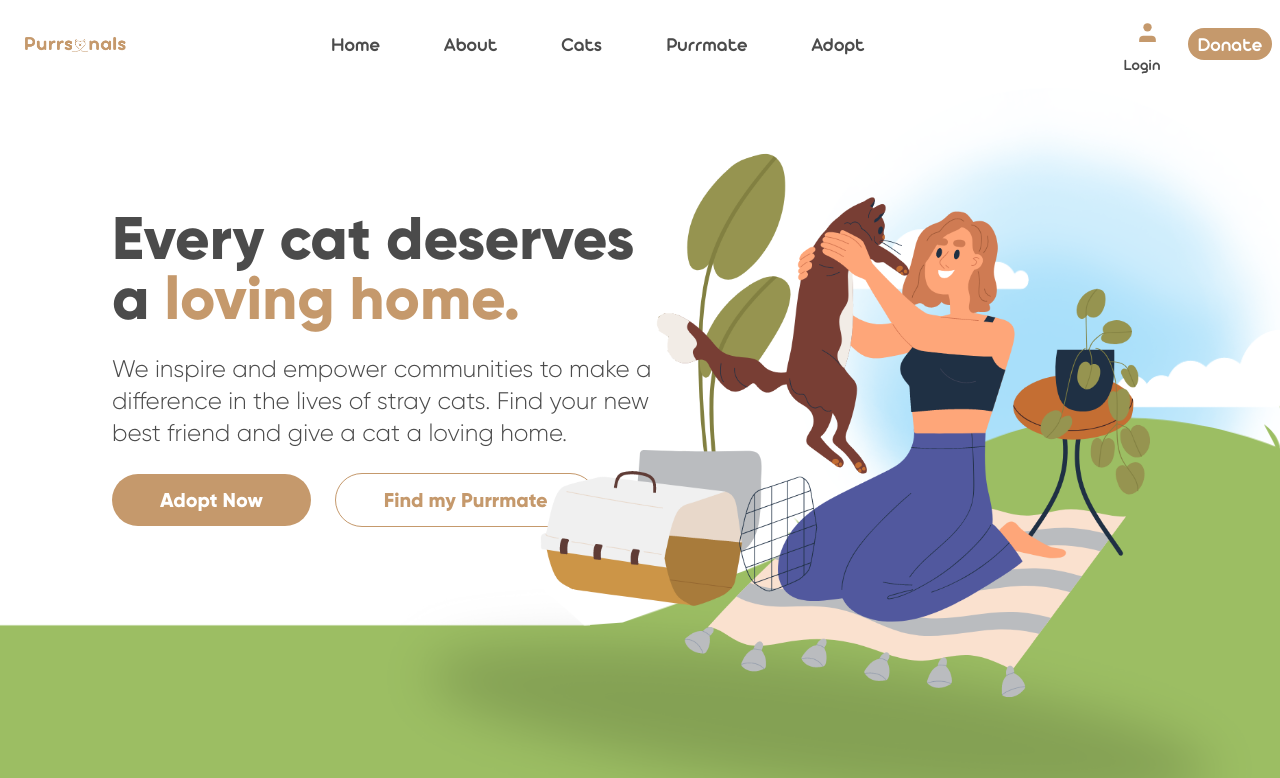
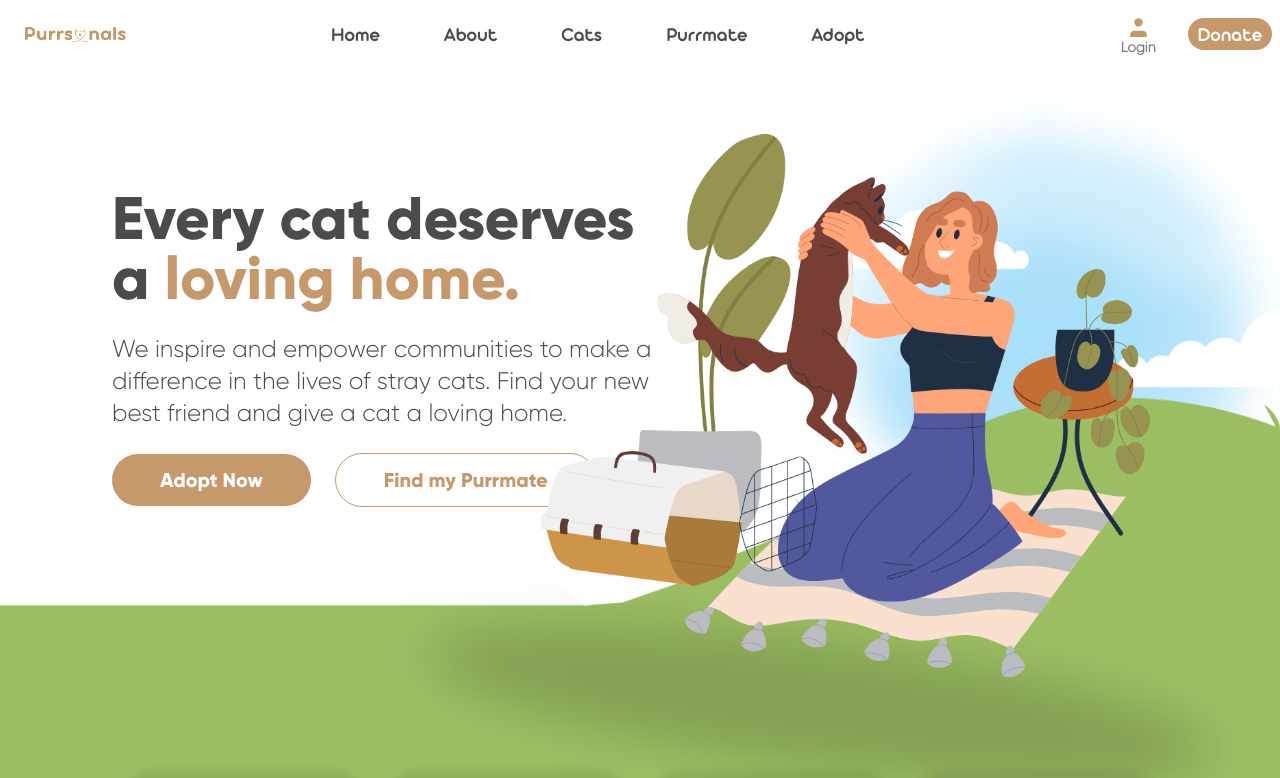
Before and after one commit to wintermelona/purrsonals, a Next.js app: page / in a window 1280 px wide. Shown: the top 778 px of the page. Built offline with nearby package versions, Linux system fonts and the light colour scheme; no server answers.

Commit message:
fix login + register

```diff
--- a/components/Navbar.js
+++ b/components/Navbar.js
@@ -2,7 +2,7 @@ import Link from "next/link";
 import useScrollPosition from '@/hooks/useScrollPosition';
 import { InformationCircleIcon } from "@heroicons/react/24/solid";
 import React, { useState, useContext, useEffect } from "react";
-import {signIn, signOut, useSession} from 'next-auth/react';
+import { signIn, signOut, useSession } from 'next-auth/react';
 import {
   Input,
   Typography,
@@ -50,19 +50,19 @@ const Navbar = () => {
   // Get session data from NextAuth, see https://next-auth.js.org/getting-started/client#usesession
   // Session has user object with {name, email...}
   // Can use status to check if a user is authenticated. Status can be {"authenticated", "unauthenticated"}
-  const {data: session, status} = useSession() // need to import this hook if the user session is required
+  const { data: session, status } = useSession() // need to import this hook if the user session is required
 
   // console.log("session", session, "status ", status) // browser debugging, also renders server side for some reason
 
   useEffect(() => {
-        if(router.asPath.includes('callbackUrl') && router.asPath.includes('admin')){
+    if (router.asPath.includes('callbackUrl') && router.asPath.includes('admin')) {
       // console.log("session ", session)
 
-          if(session === null) {
+      if (session === null) {
         alert('Unauthorized access. Please log in.')
       }
 
-          if(session?.user?.role === "USER") {
+      if (session?.user?.role === "USER") {
         alert('Unauthorized access. Please log in with an admin account.')
       }
     }
@@ -80,8 +80,8 @@ const Navbar = () => {
   useEffect(() => {
 
 
-    if(router.asPath.includes('adopt') && status === "unauthenticated"){
-      if (scrollPosition > 600 ) {
+    if (router.asPath.includes('adopt') && status === "unauthenticated") {
+      if (scrollPosition > 600) {
         window.my_modal_1.close()
         window.my_modal_1.showModal()
       }
@@ -161,24 +161,26 @@ const Navbar = () => {
       </ul>
     </div>
 
-    <div className="navbar-end font-aristotelica space-x-4 mr-4">
+    <div className="navbar-end font-aristotelica mr-4">
       <div className="dropdown dropdown-end">
-        <label tabIndex={0} className="btn btn-ghost btn-circle">
-          <div className="indicator">
+        <label tabIndex={0} className="btn bg-white border-none hover:bg-white">
+          <div className="indicator flex flex-col justify-center items-center">
             <svg xmlns="http://www.w3.org/2000/svg" width="25" height="25" viewBox="0 0 24 24" fill="#C5996C" stroke="none">
               <path d="M20 21v-2a4 4 0 0 0-4-4H8a4 4 0 0 0-4 4v2"></path>
               <circle cx="12" cy="7" r="4"></circle>
             </svg>
+            {status === "authenticated" ? (
+              <h1 className="font-gilroyLight normal-case text-[#7a7a7a]"> {session.user.name} </h1>
+            ) : (
+              <h2 className="font-gilroyLight normal-case text-[#7a7a7a]"> Login </h2>
+            )}
           </div>
         </label>
 
+
         {/*start*/}
         {/* Based doon sa testing stuff na nakalagay dito initially */}
-        {status ===  "authenticated" ? (
-          <h1> {session.user.name} </h1>
-        ) : (
-          <h2> Login </h2>
-        )}
+
 
         <div tabIndex={0} className="mt-3 card card-compact dropdown-content w-52 bg-white shadow-xl">
           <div className="card-body">
@@ -201,7 +203,7 @@ const Navbar = () => {
                         onClick={() => window.my_modal_1.showModal()}>Login</button>
                       <dialog id="my_modal_1" className="modal">
                         <form method="dialog" className="modal-box bg-white w-auto">
-                        <button className="btn btn-sm btn-circle btn-ghost absolute text-[#4B4B4B] right-2 top-3" onClick={()=> window.my_modal_1.close()}>✕</button>
+                          <button className="btn btn-sm btn-circle btn-ghost absolute text-[#4B4B4B] right-2 top-3" onClick={() => window.my_modal_1.close()}>✕</button>
                           <div className="signin p-5">
                             <div className="text-center">
                               <h1 className="font-bold text-[#4B4B4B] font-gilroy text-4xl">Login</h1>
@@ -210,7 +212,7 @@ const Navbar = () => {
 
                             <div className="flex flex-col justify-center place-items-center space-y-5 pt-3 font-gilroyLight pb-10">
                               <div className="w-full">
-                              <Input label="Email Address" value={email} onChange={(e) => setEmail(e.target.value)}/>
+                                <Input label="Email Address" value={email} onChange={(e) => setEmail(e.target.value)} />
                               </div>
                               <div className="w-full">
                                 <Input type="password" label="Password" value={password} onChange={(e) => setPassword(e.target.value)} />
@@ -224,8 +226,10 @@ const Navbar = () => {
                               </button>
                             </Link>
 
-                        <span className="pt-8 font-gilroyLight">Don&apos;t have an account? <button className="underline text-[#C5996C]" onClick={() => window.my_modal_2.showModal()}>
+                            <div className="mt-5 text-center">
+                              <span className="pt-8 font-gilroyLight text-[#4B4B4B]">Don&apos;t have an account? <button className="underline text-[#C5996C]" onClick={() => window.my_modal_2.showModal()}>
                                 Register </button> instead</span>
+                            </div>
                           </div>
                         </form>
                       </dialog>
@@ -233,7 +237,7 @@ const Navbar = () => {
                         onClick={() => window.my_modal_2.showModal()}>Register</button>
                       <dialog id="my_modal_2" className="modal">
                         <form method="dialog" className="modal-box bg-white w-auto">
-                        <button className="btn btn-sm btn-circle btn-ghost absolute text-[#4B4B4B] right-2 top-3" onClick={()=> window.my_modal_2.close()}>✕</button>
+                          <button className="btn btn-sm btn-circle btn-ghost absolute text-[#4B4B4B] right-2 top-3" onClick={() => window.my_modal_2.close()}>✕</button>
                           <div className="signin p-5">
                             <div className="text-center">
                               <h1 className="font-gilroy text-[#4B4B4B] text-4xl">Sign up</h1>
@@ -243,8 +247,8 @@ const Navbar = () => {
                             <div className="flex flex-col justify-center place-items-center space-y-5 font-gilroyLight">
                               <Input size="lg" label="Name" value={name} onChange={(e) => setName(e.target.value)} />
                               {/* Potentially problematic to use same email and password state for register and login inputs */}
-                            <Input size="lg" label="Email" value={email} onChange={(e) => setEmail(e.target.value)}/>
-                            <Input type="password" size="lg" label="Password" value={password} onChange={(e) => setPassword(e.target.value)}/>
+                              <Input size="lg" label="Email" value={email} onChange={(e) => setEmail(e.target.value)} />
+                              <Input type="password" size="lg" label="Password" value={password} onChange={(e) => setPassword(e.target.value)} />
                               <Typography variant="small" color="gray" className="flex place-self-start gap-1 font-normal mt-2">
                                 <InformationCircleIcon className="w-4 h-4 -mt-px" />
                                 Use at least 8 characters.
@@ -259,8 +263,10 @@ const Navbar = () => {
                                 </button>
                               </Link>
                             </div>
-                          <span className="pt-8 font-gilroyLight">Already have an account? <button className="underline text-[#C5996C]" onClick={() => window.my_modal_1.showModal()}>
+                            <div className="mt-5 text-center">
+                              <span className="pt-8 font-gilroyLight text-[#4B4B4B]">Already have an account? <button className="underline text-[#C5996C]" onClick={() => window.my_modal_1.showModal()}>
                                 Login </button> instead</span>
+                            </div>
                           </div>
                         </form>
                       </dialog>
```
Lines whose indentation alone changed are shown as unchanged.
